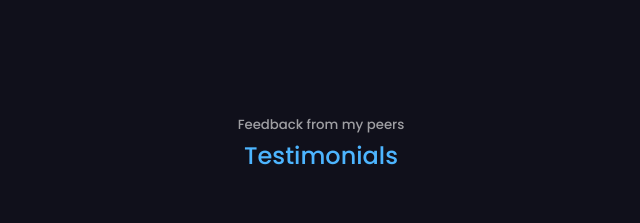
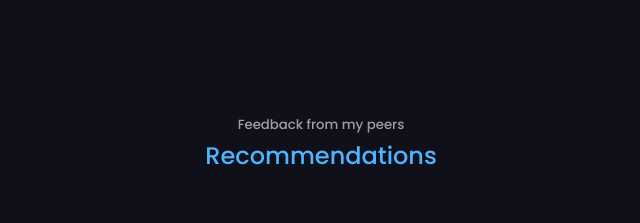
Before and after one commit to micheal081/michealdev, a React (Create React App) app: page / in a window 1280 px wide. Shown: the part 3420-3643 px from the top of the page, without its empty margins (319-959 px from the left). Built offline with nearby package versions, Linux system fonts and the light colour scheme.

Commit message:
renamed the recommendation title

```diff
--- a/src/components/testimonials/Testimonials.jsx
+++ b/src/components/testimonials/Testimonials.jsx
@@ -38,7 +38,7 @@ const Testimonials = () => {
   return (
     <section id="testmonials">
       <h5>Feedback from my peers</h5>
-      <h2>Testimonials</h2>
+      <h2>Recommendations</h2>
       <Swiper
         className="container testimonials__container"
         modules={[Pagination]}
```
